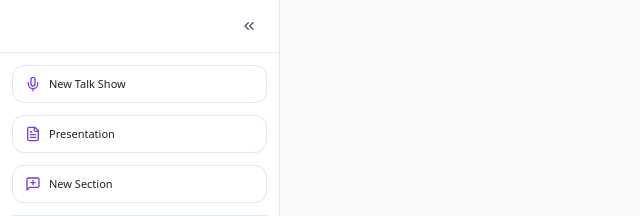
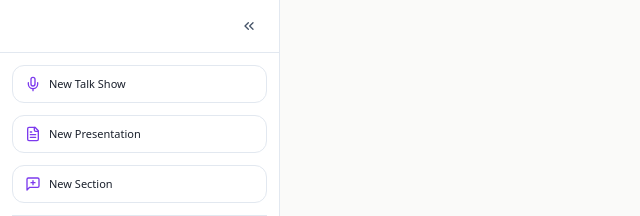
Before and after one commit to weisenchen/digital-human-adk, a Next.js app in the folder frontend/: page /components/CyborgSidebar/CyborgSidebar.component in a window 1280 px wide. Shown: the top 216 px of the page, without its empty margins (0-640 px from the left). Built offline with nearby package versions, Linux system fonts and the light colour scheme.

Commit message:
Rename Presentation to New Presentation for consistency

```diff
--- a/frontend/src/pages/components/CyborgSidebar/CyborgSidebar.component.tsx
+++ b/frontend/src/pages/components/CyborgSidebar/CyborgSidebar.component.tsx
@@ -70,7 +70,7 @@ export default function CyborgSidebar({ onClose }: CyborgSidebarProps) {
           className="w-full flex items-center gap-2 px-3 py-2.5 text-label-sm text-[var(--md-on-surface)] hover:bg-[var(--md-surface-variant)] rounded-[var(--shape-md)] border border-[var(--md-outline)] transition-colors"
         >
           <FileText className="w-4 h-4 text-[var(--md-tertiary)]" />
-          <span>Presentation</span>
+          <span>New Presentation</span>
         </button>
 
         {/* ── New Section (3rd) ── */}
```
